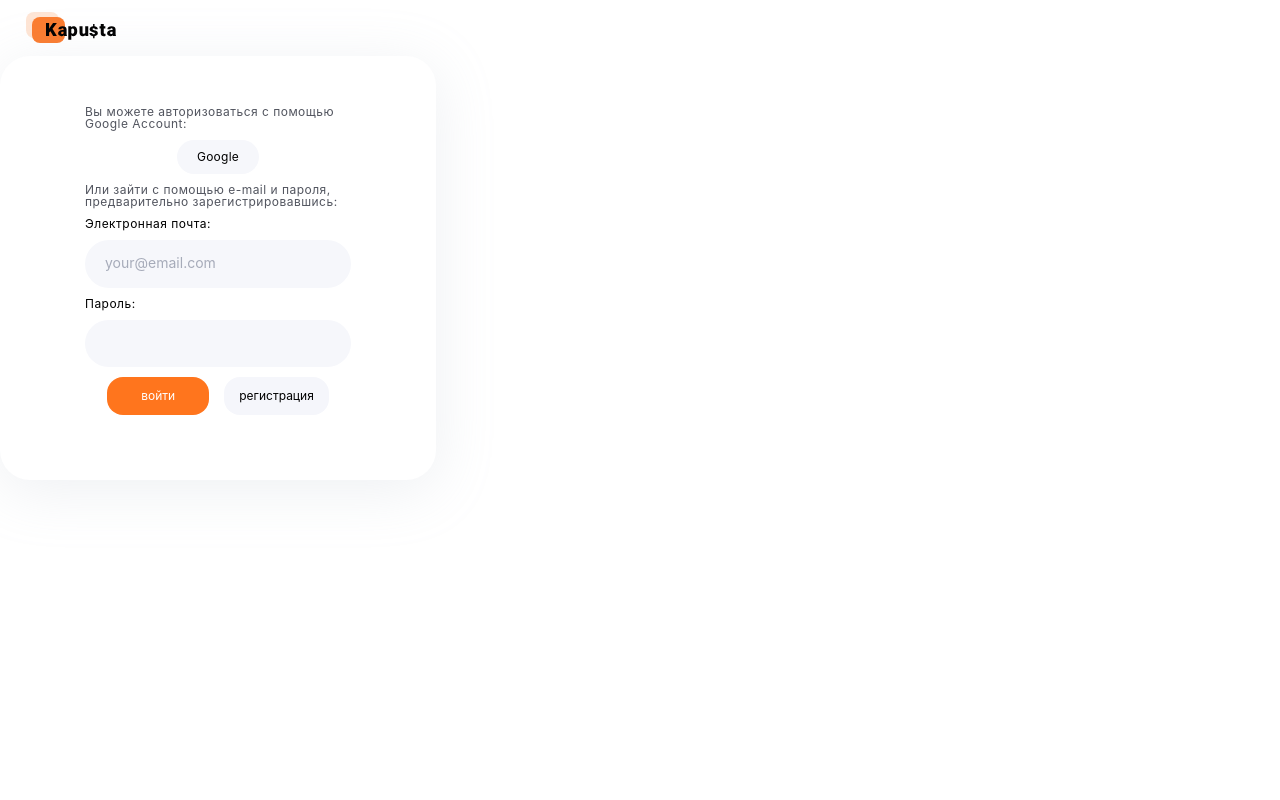
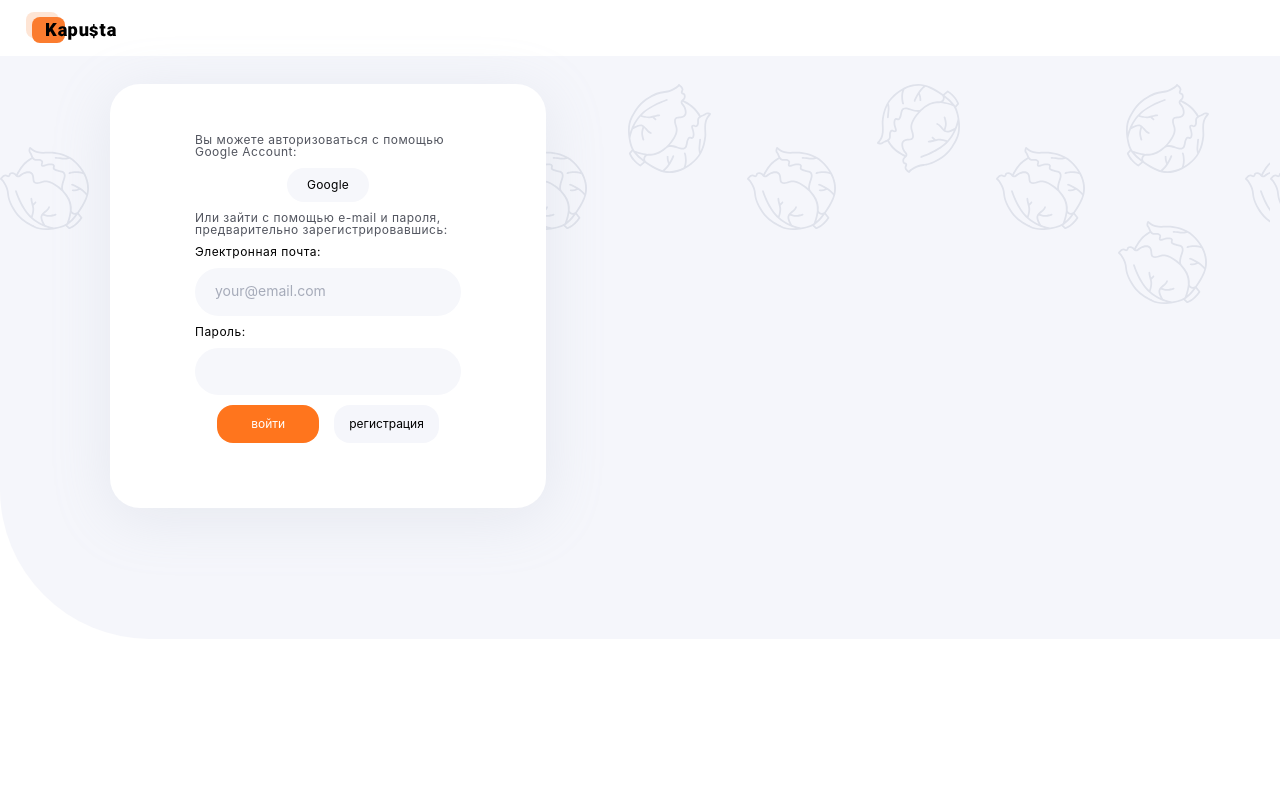
Before and after one commit to Botsman9/project-kapusta-app, a React (Create React App) app: page /home in a window 1280 px wide. Shown: the top 800 px of the page. Built offline with nearby package versions, Linux system fonts and the light colour scheme; no server answers.

Commit message:
Add background

```diff
--- a/src/App.js
+++ b/src/App.js
@@ -1,11 +1,16 @@
 import { useEffect } from 'react';
 import { useDispatch } from 'react-redux';
+import { useSelector } from 'react-redux';
 import Header from './components/Header/Header';
 import AllRoutes from './routes/AllRoutes.jsx';
 import * as userOperations from './redux/user/userOperations';
+import BackgroundCont from './components/BackgroundCont/BackgroundCont';
+import BackgroundLogin from './components/BackgroundLogin/BackgroundLogin';
+import Container from './components/Container/Container';
 
 function App() {
   const dispatch = useDispatch();
+  const isLoggedIn = useSelector(state => state.auth.isLoggedIn);
 
   useEffect(() => {
     dispatch(userOperations.getAllUserInfo());
@@ -14,7 +19,20 @@ function App() {
   return (
     <>
       <Header />
-      <AllRoutes />
+      {!isLoggedIn && (
+        <BackgroundCont>
+          <Container>
+            <AllRoutes />
+          </Container>
+        </BackgroundCont>
+      )}
+      {isLoggedIn && (
+        <BackgroundLogin>
+          <Container>
+            <AllRoutes />
+          </Container>
+        </BackgroundLogin>
+      )}
     </>
   );
 }
--- /dev/null
+++ b/src/components/BackgroundCont/BackgroundCont.jsx
@@ -0,0 +1,12 @@
+import s from './BackgroundCont.module.css';
+
+function BackgroundCont({ children }) {
+  return (
+    <>
+      <div className={s.background}>{children}</div>
+      <div className={s.kapusta}></div>
+    </>
+  );
+}
+
+export default BackgroundCont;
--- /dev/null
+++ b/src/components/BackgroundCont/BackgroundCont.module.css
@@ -0,0 +1,40 @@
+.background {
+  position: absolute;
+  display: block;
+  width: 100%;
+  height: 342px;
+  background-color: #f5f6fb;
+  background-image: url(../../imges/svg/kapusta1.svg);
+  background-repeat: repeat-x;
+  padding-top: 28px;
+  background-origin: content-box;
+  border-radius: 0 0 0 150px;
+}
+
+.kapusta {
+  position: absolute;
+  z-index: -1;
+  left: 0;
+  bottom: -90%;
+  display: block;
+  height: 100%;
+  width: 100%;
+  background-image: url(../../imges/svg/kapusta2.svg);
+  background-repeat: no-repeat;
+  background-position: left 20% bottom 5%;
+}
+
+@media screen and (min-width: 768px) {
+  .background {
+    height: 583px;
+  }
+  .kapusta {
+    bottom: -35%;
+  }
+}
+
+@media screen and (min-width: 1280px) {
+  .background {
+    height: 583px;
+  }
+}
--- /dev/null
+++ b/src/components/BackgroundLogin/BackgroundLogin.jsx
@@ -0,0 +1,12 @@
+import s from './BackgroundLogin.module.css';
+
+function BackgroundLogin({ children }) {
+  return (
+    <>
+      <div className={s.backgroundLogin}>{children}</div>
+      <div className={s.kapustaLogin}></div>
+    </>
+  );
+}
+
+export default BackgroundLogin;
--- /dev/null
+++ b/src/components/BackgroundLogin/BackgroundLogin.module.css
@@ -0,0 +1,38 @@
+.backgroundLogin {
+  position: absolute;
+  z-index: -1;
+  display: block;
+  width: 100%;
+  max-height: 342px;
+  background-color: #f5f6fb;
+
+  padding-top: 28px;
+  background-origin: content-box;
+  border-radius: 0 0 0 150px;
+}
+
+@media screen and (min-width: 768px) {
+  .backgroundLogin {
+    max-height: 583px;
+  }
+  .kapustaLogin {
+    position: absolute;
+    z-index: -1;
+    left: 0;
+    bottom: -35%;
+    display: block;
+    height: 100%;
+    width: 100%;
+    background-image: url(../../imges/svg/kapusta2.svg);
+    background-repeat: no-repeat;
+    background-position: right 20% bottom 5%;
+  }
+}
+
+@media screen and (min-width: 1280px) {
+  .kapustaLogin {
+    background-image: url(../../imges/svg/kapusta1.svg);
+    background-repeat: repeat-x;
+    background-position: left 0% bottom 0%;
+  }
+}
```
Also changed, not shown: src/imges/svg/kapusta1.svg (added), src/imges/svg/kapusta2.svg (added).
